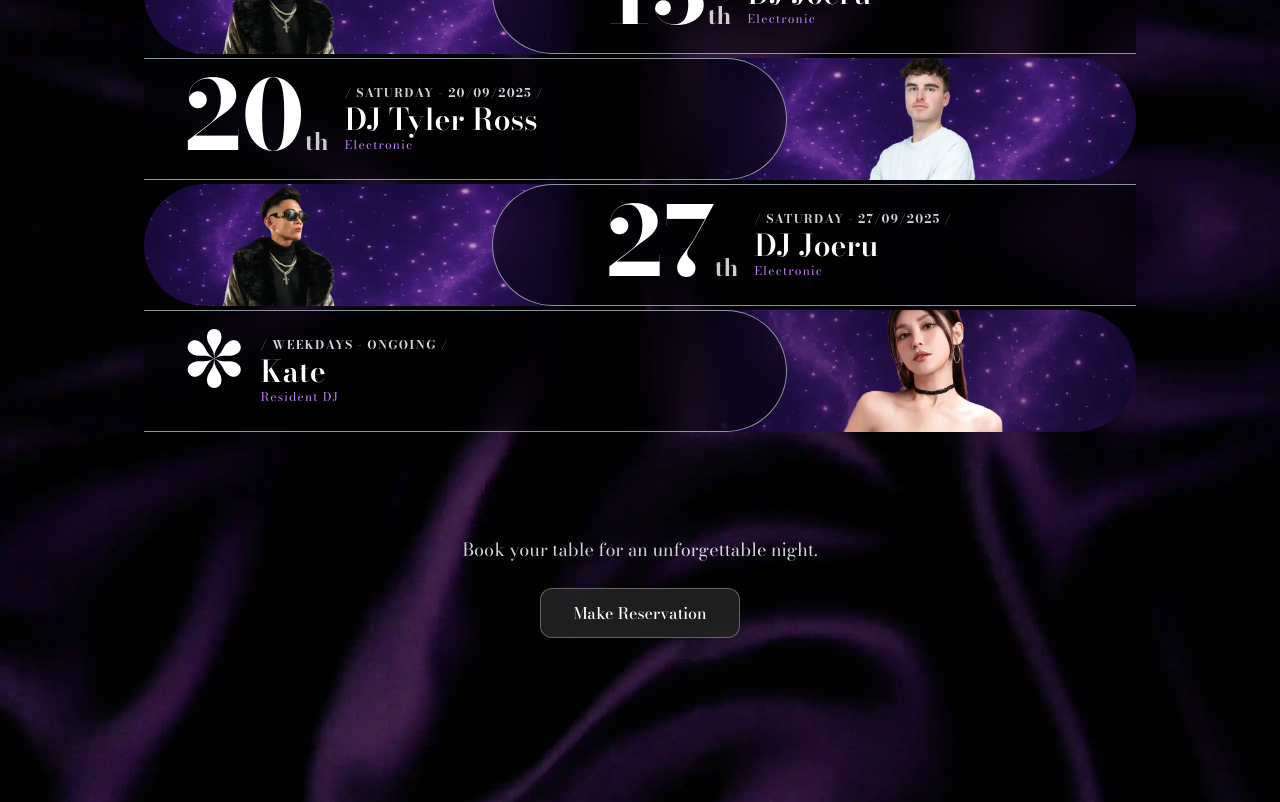
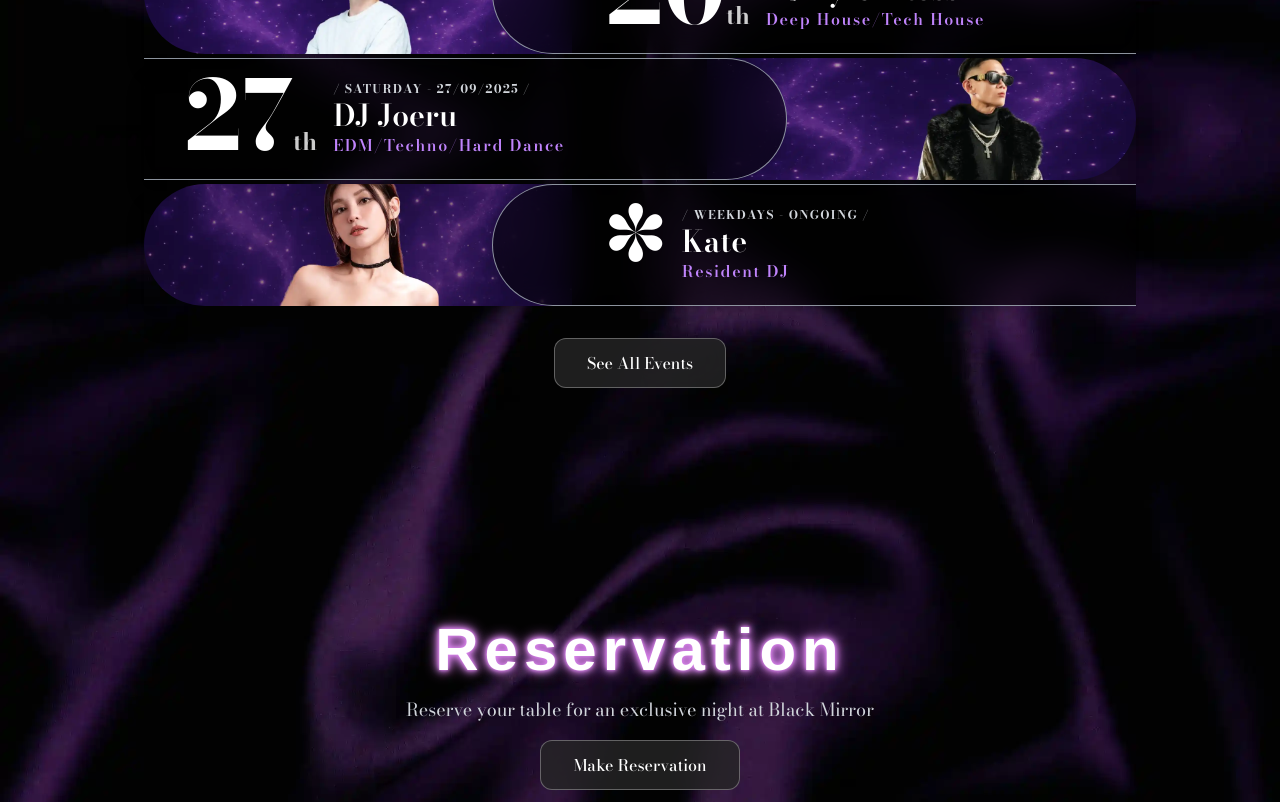
Before and after one commit to T31K/black-mirror-landing, a Next.js app: page / in a window 1280 px wide. Shown: the part 2580-3382 px from the top of the page. Built offline with nearby package versions, Linux system fonts and the light colour scheme; a web font is replaced by a local one.

Commit message:
update calendar

```diff
--- a/app/components/event-card.jsx
+++ b/app/components/event-card.jsx
@@ -1,23 +1,22 @@
 "use client";
 import Image from "next/image";
-
 const events = [
-  {
-    id: 6,
-    day: "Saturday",
-    date: "06/09/2025",
-    title: "DJ Fish Winters",
-    subtitle: "Electronic",
-    time: "10pm till late",
-    image: "/images/dj/dj_fish.webp", // Using placeholder until DJ Xillix image is available
-    suffix: "th",
-  },
+  // {
+  //   id: 6,
+  //   day: "Saturday",
+  //   date: "06/09/2025",
+  //   title: "DJ Fish Winters",
+  //   subtitle: "Techno/Trance/Psytrance",
+  //   time: "10pm till late",
+  //   image: "/images/dj/dj_fish.webp", // Using placeholder until DJ Xillix image is available
+  //   suffix: "th",
+  // },
   {
     id: 13,
     day: "Saturday",
     date: "13/09/2025",
     title: "DJ Joeru",
-    subtitle: "Electronic",
+    subtitle: "EDM/Techno/Hard Dance",
     time: "10pm till late",
     image: "/images/dj/dj_joeru.webp",
     suffix: "th",
@@ -27,7 +26,7 @@ const events = [
     day: "Saturday",
     date: "20/09/2025",
     title: "DJ Tyler Ross",
-    subtitle: "Electronic",
+    subtitle: "Deep House/Tech House",
     time: "10pm till late",
     image: "/images/dj/dj_tyler_ross.webp", // Using placeholder until DJ Tyler Ross image is available
     suffix: "th",
@@ -37,7 +36,7 @@ const events = [
     day: "Saturday",
     date: "27/09/2025",
     title: "DJ Joeru",
-    subtitle: "Electronic",
+    subtitle: "EDM/Techno/Hard Dance",
     time: "10pm till late",
     image: "/images/dj/dj_joeru.webp",
     suffix: "th",
@@ -54,9 +53,58 @@ const events = [
   },
 ];
 
-export default function EventCard() {
+const octEvents = [
+  {
+    id: 4,
+    day: "Saturday",
+    date: "04/10/2025",
+    title: "DJ Joeru",
+    subtitle: "EDM/Techno/Hard Dance",
+    time: "10pm till late",
+    image: "/images/dj/dj_joeru.webp",
+    suffix: "th",
+  },
+  {
+    id: 11,
+    day: "Saturday",
+    date: "11/10/2025",
+    title: "DJ Shaun Low",
+    subtitle: "Melodic Techno/Deep Techno",
+    time: "10pm till late",
+    image: "/images/dj/dj_shaun.webp",
+    suffix: "th",
+  },
+  {
+    id: 18,
+    day: "Saturday",
+    date: "18/10/2025",
+    title: "DJ Joeru",
+    subtitle: "EDM/Techno/Hard Dance",
+    time: "10pm till late",
+    image: "/images/dj/dj_joeru.webp",
+    suffix: "th",
+  },
+  {
+    id: 25,
+    day: "Saturday",
+    date: "25/10/2025",
+    title: "DJ Oing",
+    subtitle: "EDM/Speed House/Hard Dance",
+    time: "10pm till late",
+    image: "/images/dj/dj_oing.webp",
+    suffix: "th",
+  },
+];
+
+export default function EventCard({ isShowPage = false }) {
   return (
     <div className="text-white py-10 px-4 max-w-5xl space-y-1 mx-auto">
+      {isShowPage && (
+        <h2 className="text-center text-3xl font-bold text-white sm:text-3xl mb-8 lg:text-4xl font-leckerli-one ">
+          September
+        </h2>
+      )}
+
       {events.map((event, index) => {
         const isOdd = index % 2 === 0; // 0-based index, so first item (index 0) is "odd" in display
 
@@ -93,8 +141,11 @@ export default function EventCard() {
                 <h3 className="text-lg text-[20px] sm:text-3xl font-semibold">
                   {event.title}
                 </h3>
-                <p className="text-purple-400 tracking-widest text-xs whitespace-nowrap">
+                <p className="hidden md:block text-purple-400 tracking-widest font-semibold text-md whitespace-nowrap">
                   {event.subtitle}
+                </p>
+                <p className="block md:hidden text-purple-400 tracking-widest font-semibold text-xs whitespace-nowrap">
+                  {event.subtitle?.split("/")[0]}
                 </p>
               </div>
             </div>
@@ -115,6 +166,84 @@ export default function EventCard() {
           </div>
         );
       })}
+
+      {isShowPage && (
+        <>
+          <h2 className="text-center text-3xl font-bold text-white sm:text-3xl lg:text-4xl font-leckerli-one !my-6 ">
+            October
+          </h2>
+          {octEvents.map((event, index) => {
+            const isOdd = index % 2 === 0; // 0-based index, so first item (index 0) is "odd" in display
+
+            return (
+              <div
+                key={index}
+                className={`relative flex overflow-hidden shadow-xl ${
+                  isOdd ? "flex-row" : "flex-row-reverse"
+                }`}
+              >
+                {/* Text Section */}
+                <div
+                  className={`flex  items-center justify-start gap-x-4 py-0 md:py-2 w-2/3 z-[55] ${
+                    isOdd
+                      ? "border-[1.3px] border-gray-400/90 rounded-r-full pl-0 md:pl-10 border-l-0 bg-black/50 backdrop-blur-lg"
+                      : "border-[1.3px] border-gray-400/90 rounded-l-full pl-4 md:pl-28 border-r-0 bg-black/50 backdrop-blur-lg"
+                  }`}
+                >
+                  {/* <p className="text-md text-gray-400 mb-3">{event.date}</p> */}
+                  <h3 className="text-4xl sm:text-6xl lg:text-8xl font-bold text-white mb-0 md:mb-2 tracking-[0px]">
+                    {event.id === 0 ? "*" : event.id}
+                    <span className="text-[12px] md:blocktext-[5px] sm:text-[24px] tracking-tights text-white/80">
+                      {event.suffix}
+                    </span>
+                  </h3>
+                  <div className="flex flex-col justify-center py-1">
+                    <p className="hidden md:block text-xs sm:text-md uppercase tracking-widest text-gray-300 font-bold">
+                      {`/ ${event.day} - ${event.date} /`}
+                    </p>
+                    <p className="block md:hidden text-[10px] sm:text-lg uppercase tracking-widest text-gray-400 font-leckerli-one whitespace-nowrap">
+                      {`/ ${event.date} /`}
+                    </p>
+
+                    <h3 className="text-lg text-[20px] sm:text-3xl font-semibold">
+                      {event.title}
+                    </h3>
+                    <p className="hidden md:block text-purple-400 tracking-widest font-semibold text-md whitespace-nowrap">
+                      {event.subtitle}
+                    </p>
+                    <p className="block md:hidden text-purple-400 tracking-widest font-semibold text-xs whitespace-nowrap">
+                      {event.subtitle?.split("/")[0]}
+                    </p>
+                  </div>
+                </div>
+
+                {/* Image Section */}
+                <div
+                  className={`w-[calc(100%/3+7rem)] h-24 sm:h-48 lg:h-auto relative overflow-hidden ${
+                    isOdd ? "rounded-r-full -ml-20" : "rounded-l-full -mr-20"
+                  }`}
+                >
+                  <Image
+                    src={event.image}
+                    alt={event.title}
+                    fill
+                    className="object-cover object-center"
+                  />
+                </div>
+              </div>
+            );
+          })}
+        </>
+      )}
+
+      {!isShowPage && (
+        <a
+          href="/events"
+          className="block mx-auto w-fit !mt-8 items-center px-8 py-3 text-base font-medium text-white bg-neutral-800/80 border border-white/30 backdrop-blur-lg hover:bg-purple-700 rounded-xl focus:outline-none focus:ring-2 focus:ring-offset-2 focus:ring-purple-500 transition-all duration-200"
+        >
+          See All Events
+        </a>
+      )}
     </div>
   );
 }
--- a/app/events/page.js
+++ b/app/events/page.js
@@ -23,7 +23,7 @@ export default function EventsPage() {
             </div>
 
             {/* Event Cards */}
-            <EventCard />
+            <EventCard isShowPage={true} />
           </div>
         </section>
       </main>
--- a/app/page.js
+++ b/app/page.js
@@ -187,17 +187,6 @@ export default function page() {
             <EventCard />
 
             {/* Call to Action */}
-            <div className="text-center mt-16">
-              <p className="text-lg text-gray-300 mb-6">
-                Book your table for an unforgettable night.
-              </p>
-              <a
-                href="https://www.opentable.sg/r/black-mirror-reservations-singapore?restref=301505&lang=en-US&ot_source=Restaurant%20website"
-                className="inline-flex items-center px-8 py-3 text-base font-medium text-white bg-neutral-800/80 border border-white/30 backdrop-blur-lg hover:bg-purple-700 rounded-xl focus:outline-none focus:ring-2 focus:ring-offset-2 focus:ring-purple-500 transition-all duration-200"
-              >
-                Make Reservation
-              </a>
-            </div>
           </div>
         </section>
         {/* Book Now Section */}
@@ -213,6 +202,12 @@ export default function page() {
               <p className="mt-4 text-lg text-gray-300 max-w-2xl mx-auto">
                 Reserve your table for an exclusive night at Black Mirror
               </p>
+              <a
+                href="https://www.opentable.sg/r/black-mirror-reservations-singapore?restref=301505&lang=en-US&ot_source=Restaurant%20website"
+                className="inline-flex items-center px-8 py-3 !mt-4 text-base font-medium text-white bg-neutral-800/80 border border-white/30 backdrop-blur-lg hover:bg-purple-700 rounded-xl focus:outline-none focus:ring-2 focus:ring-offset-2 focus:ring-purple-500 transition-all duration-200"
+              >
+                Make Reservation
+              </a>
             </div>
             {/* Reservation Form */}
             {/* <ReservationForm /> */}
```
Also changed, not shown: public/images/dj/dj_joeru.webp, public/images/dj/dj_oing.webp (added).
